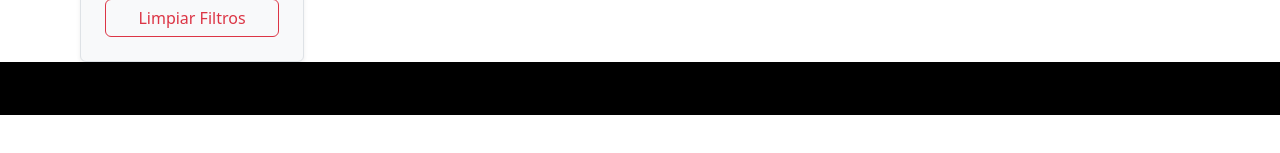
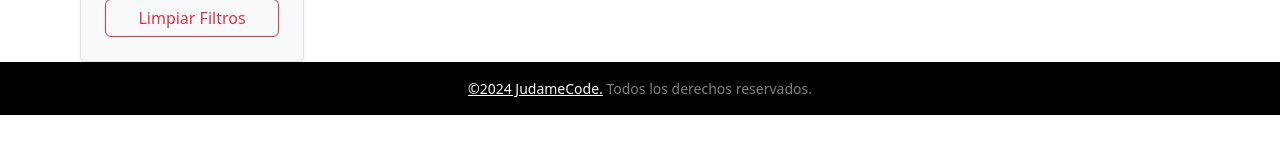
Before and after one commit to Judame21/Phone-Finder, an Angular app: page /inicio in a window 1280 px wide. Shown: the part 457-610 px from the top of the page. Built offline with nearby package versions, Linux system fonts and the light colour scheme; no server answers.

Commit message:
footer arreglado

```diff
--- a/src/app/footer/footer.component.html
+++ b/src/app/footer/footer.component.html
@@ -1,7 +1,7 @@
 <footer>
     <nav class="navbar navbar-expand-lg barra-color sticky-top justify-content-center">
       <div class="row">
-        <span class=" navbar-text mx-auto small"> <a href="https://github.com/Judame21" class="link-git"> ©2024 JudameCode.</a> Todos los derechos reservados.</span>
+        <span class=" navbar-text mx-auto small text"> <a href="https://github.com/Judame21" class="link-git"> ©2024 JudameCode.</a> Todos los derechos reservados.</span>
       </div>
     </nav>
 </footer>
--- a/src/app/footer/footer.component.scss
+++ b/src/app/footer/footer.component.scss
@@ -1,3 +1,14 @@
 footer{
     background-color: black;
+
 }
+
+.link-git{
+    color: white;
+}
+.link-git:hover{
+    color: rgb(211, 211, 211);
+}
+.text{
+    color: grey;
+}
```
